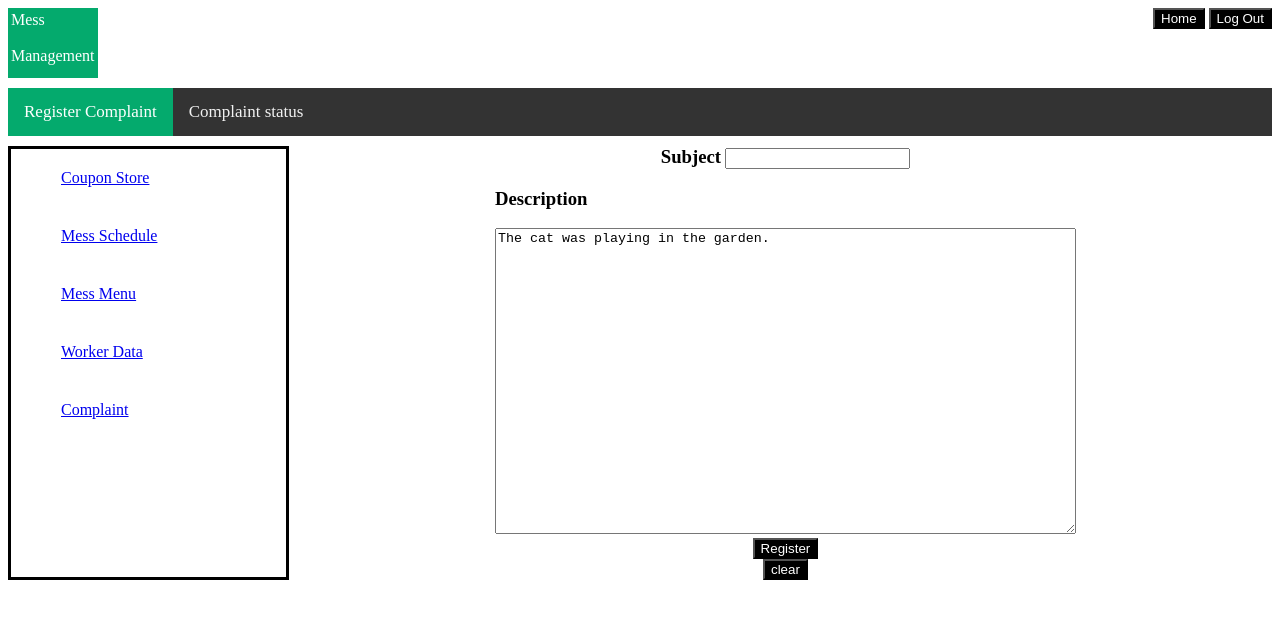
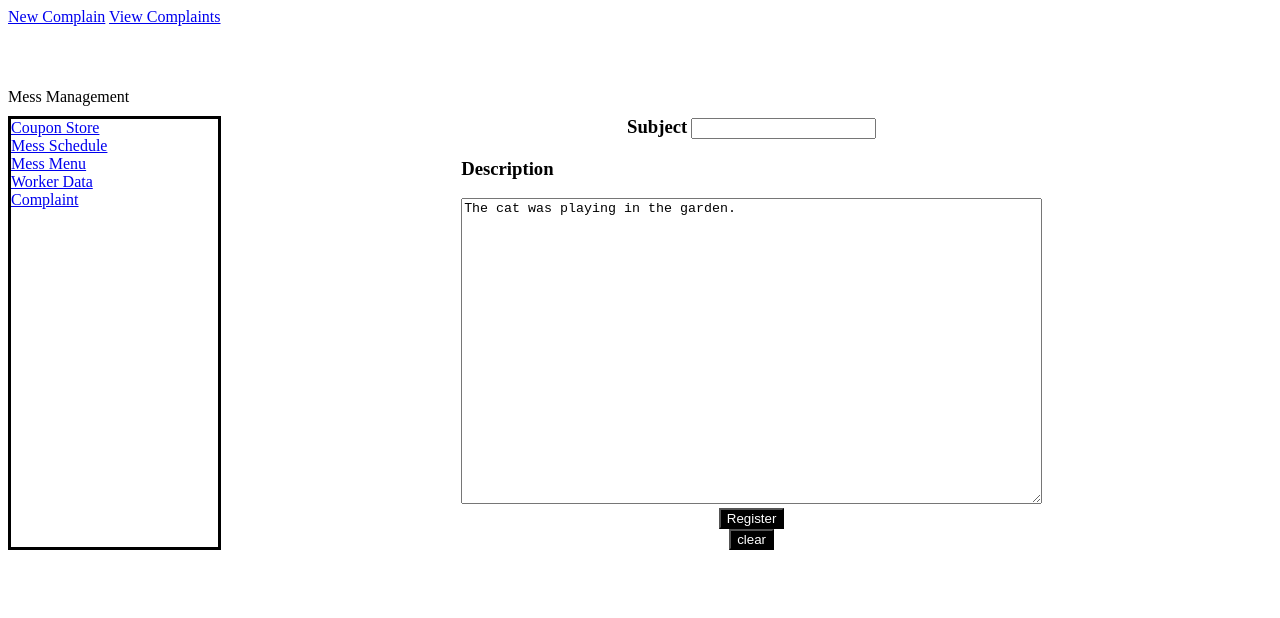
Before and after one commit to Shivesh-K/isd, a plain HTML site: page complaint/register_complaint.html in a window 1280 px wide. Drawn offline with Linux system fonts and the light colour scheme.

Commit message:
Update register_complaint.html

```diff
--- a/complaint/register_complaint.html
+++ b/complaint/register_complaint.html
@@ -13,29 +13,25 @@
 
 
 
-    <div class="topnav">
-        <a class="active" href="#">Register Complaint</a>
-        <a href="./view_complaints.html">Complaint status</a>
+    <header>Mess Management</header>
 
-    </div>
     <nav>
-        <div style="background-color:  #04aa6d; border: solid; border-color: #04aa6d; color:white">Mess
-            </br></br>Management</div>
         <span>
-            <button style=" background-color: black; color: white;">Home</button>
-            <button style=" background-color: black; color:white">Log Out</button>
-
+            <a href="./register_complaint.html">New Complain</a>
+            <a href="#" class="active">View Complaints</a>
         </span>
     </nav>
 
+    <section class="sidebar">
+        <a href="../coupon/purchase_coupon/coup.html">Coupon Store</a>
+        <a href="../mess_schedule/mess_schedule.html">Mess Schedule</a>
+        <a href="../mess_menu/index.html">Mess Menu</a>
+        <a href="../worders_data/index.html">Worker Data</a>
+        <a href="#" class="active">Complaint</a>
+    </section>
 
-    <section class="sidebar">
-        <a class="sidebar-item" href="../coupon/purchase_coupon/coup.html">Coupon Store</a>
-        <a class="sidebar-item" href="../mess_schedule/mess_schedule.html">Mess Schedule</a>
-        <a class="sidebar-item" href="../mess_menu/index.html">Mess Menu</a>
-        <a class="sidebar-item" href="../worders_data/index.html">Worker Data</a>
-        <a class="sidebar-item" href="#">Complaint</a>
-    </section>
+
+
     <section class="content">
         <div>
             <h3 style="display: inline;">Subject</h3>
```
